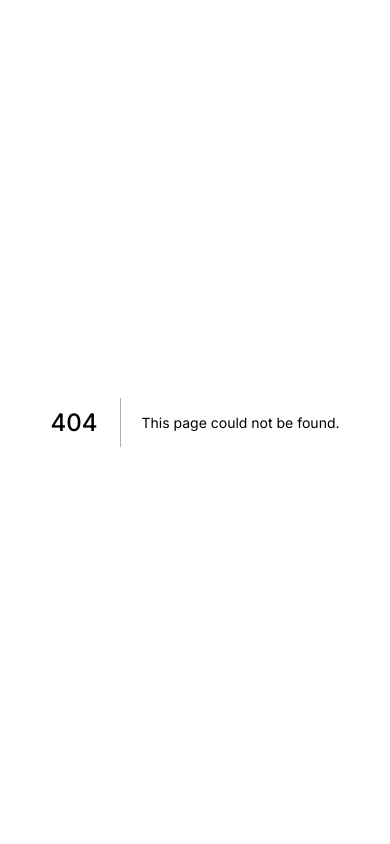
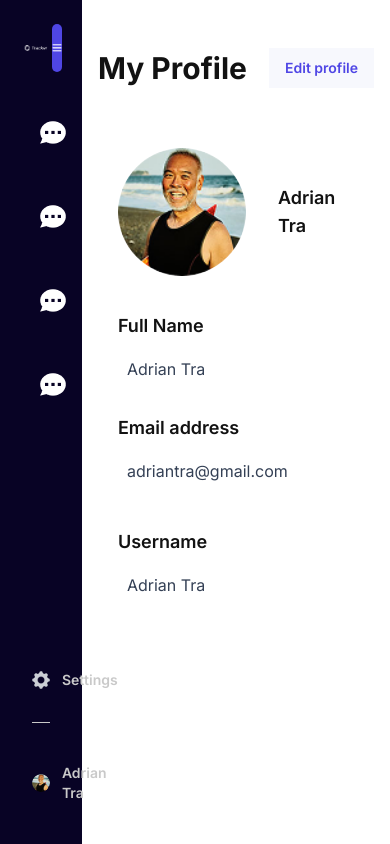
Before and after one commit to Hibachr/BudgetTrackerApp, a Next.js app: page /profile in a window 390 px wide. Before the commit this address had no page. Built offline with nearby package versions, Linux system fonts and the light colour scheme.

Commit message:
profile page added + responsive my wallet

```diff
--- a/src/components/my-wallet/mywallet-body.jsx
+++ b/src/components/my-wallet/mywallet-body.jsx
@@ -65,15 +65,15 @@ export default function MyWalletBody() {
     return (
         <div className="flex-1 bg-[#FFFFFF]">
             {/* Header Section */}
-            <div className="mt-[24px] py-[36px] px-[48px] w-[1140px] h-[140px] gap-[95px]">
+            <div className="mt-6 md:mt-8 py-6 md:py-8 px-4 md:px-8 max-w-7xl mx-auto">
                 <h1 className="font-inter font-bold text-3xl leading-10 text-[#121212]">My Wallet</h1>
                 <p className="font-inter font-normal text-sm leading-5 text-[#5B6776] mt-1">Keep track your financial plan</p>
             </div>
 
             {/* Welcome Message and Buttons Section */}
-            <div className="mx-[24px] mt-[36px] flex gap-6">
+            <div className="mx-[24px] mt-[36px] flex flex-col md:flex-row gap-6">
                 {/* Hi Adrian! Section */}
-                <div className="flex-1 w-[620px] h-[160px] px-[24px] py-[16px] gap-[21px] rounded-[6px] hover:bg-[#E2E8F0] border border-[#E2E8F0] shadow-[0px_1px_2px_0px_#1018280F,0px_1px_3px_0px_#1018281A]">
+                <div className="flex-1 w-full md:w-[620px] h-[160px] px-[24px] py-[16px] gap-[21px] rounded-[6px] hover:bg-[#E2E8F0] border border-[#E2E8F0] shadow-[0px_1px_2px_0px_#1018280F,0px_1px_3px_0px_#1018281A]">
                     <div className="flex justify-between items-center">
                         <h1 className="font-inter font-bold text-2xl leading-10 text-[#121212]">👋 Hi Adrian!</h1>
                         {/* Three Dots Icon */}
@@ -89,7 +89,7 @@ export default function MyWalletBody() {
                 </div>
 
                 {/* Buttons Section */}
-                <div className="flex-1 flex gap-4 justify-center">
+                <div className="flex-1 flex flex-col md:flex-row gap-4 justify-center">
                     {/* Send a Payment Button */}
                     <button
                         onClick={() => setShowSendPaymentForm(true)} // Show Send Payment Form
@@ -112,7 +112,7 @@ export default function MyWalletBody() {
 
             {/* Financial Plans Section */}
             <div className="mt-[36px] mx-[24px]">
-                <div className="grid grid-cols-3 gap-6">
+                <div className="grid grid-cols-1 md:grid-cols-3 gap-6">
                     {financialPlans.map((plan, index) => (
                         <div key={index} className="p-6 bg-white rounded-lg hover:bg-[#E2E8F0] border border-[#E2E8F0] shadow-[0px_1px_2px_0px_#1018280F,0px_1px_3px_0px_#1018281A]">
                             <div className="flex items-center gap-3">
@@ -150,7 +150,7 @@ export default function MyWalletBody() {
             {/* Create New Wallet Button */}
             <button
                 onClick={() => setShowCreateNewWalletForm(true)} // Show Create New Wallet Form
-                className="flex items-center w-[1140px] h-[124px] my-8 justify-center gap-2 p-4 bg-[#F7F8FD] text-[#4F46E5] rounded-m font-inter font-semibold hover:bg-[#D3D7E8] transition duration-300 shadow-[0px_1px_2px_0px_#1018280F,0px_1px_3px_0px_#1018281A]">
+                className="flex items-center w-full md:w-[1140px] h-[124px] my-8 justify-center gap-2 p-4 bg-[#F7F8FD] text-[#4F46E5] rounded-m font-inter font-semibold hover:bg-[#D3D7E8] transition duration-300 shadow-[0px_1px_2px_0px_#1018280F,0px_1px_3px_0px_#1018281A]">
                 <Image
                     src="/icons/plus.png"
                     alt="Create a new wallet"
--- /dev/null
+++ b/src/components/profile/profile-body.jsx
@@ -0,0 +1,119 @@
+import { useState } from 'react';
+
+export default function ProfileBody() {
+    const [isEditing, setIsEditing] = useState(false);
+    const [fullName, setFullName] = useState("Adrian Tra");
+    const [email, setEmail] = useState("adriantra@gmail.com");
+    const [username, setUsername] = useState("Adrian Tra");
+
+    const handleSave = () => {
+        setIsEditing(false);
+    };
+
+    const handleCancel = () => {
+        setIsEditing(false);
+        setFullName("Adrian Tra");
+        setEmail("adriantra@gmail.com");
+        setUsername("Adrian Tra");
+    };
+
+    return (
+        <div className="flex-1 bg-[#FFFFFF] h-full">
+         {/* Header Section */}
+        <div className="flex justify-between mt-6 md:mt-auto py-6 md:py-8 px-4 md:px-8 max-w-7xl mx-auto">
+            <h1 className="font-inter font-bold text-3xl leading-10 text-[#121212]">My Profile</h1>
+            <button
+                    onClick={() => setIsEditing(!isEditing)}
+                    className="font-inter font-semibold px-4 bg-[#F7F8FD] text-sm text-[#4F46E5] hover:text-[#4338CA] transition duration-300"
+            >
+                    Edit profile
+            </button>
+            </div>
+            {/* Profile Picture and Username Section */}
+            <div className="flex items-center m-[36px] gap-8">
+                <img
+                    src="images/profile.png"
+                    alt="Profile Picture"
+                    className="w-32 h-32 rounded-full object-cover"
+                />
+                <h2 className="font-inter font-semibold text-lg md:text-xl text-[#121212]">
+                    {username}
+                </h2>
+            </div>
+
+
+
+            {/* Full Name and Email Section */}
+            <div className=" m-[36px] flex flex-col md:flex-row gap-6">
+                {/* Full Name Section */}
+                <div className="flex-1">
+                    <h2 className="font-inter font-semibold text-lg md:text-xl text-[#121212] mb-2">Full Name</h2>
+                    {isEditing ? (
+                        <input
+                            type="text"
+                            value={fullName}
+                            onChange={(e) => setFullName(e.target.value)}
+                            className="w-full p-2 border border-[#E2E8F0] rounded-md focus:border-[#4F46E5] focus:outline-none"
+                        />
+                    ) : (
+                        <p className="font-inter text-[#344055] p-2 border border-transparent rounded-md">
+                            {fullName}
+                        </p>
+                    )}
+                </div>
+
+                {/* Email Section */}
+                <div className="flex-1">
+                    <h2 className="font-inter font-semibold text-lg md:text-xl text-[#121212] mb-2">Email address</h2>
+                    {isEditing ? (
+                        <input
+                            type="email"
+                            value={email}
+                            onChange={(e) => setEmail(e.target.value)}
+                            className="w-full p-2 border border-[#E2E8F0] rounded-md focus:border-[#4F46E5] focus:outline-none"
+                        />
+                    ) : (
+                        <p className="font-inter text-[#344055] p-2 border border-transparent rounded-md">
+                            {email}
+                        </p>
+                    )}
+                </div>
+            </div>
+
+            {/* Username Section */}
+            <div className="m-[36px]">
+                <h2 className="font-inter font-semibold text-lg md:text-xl text-[#121212] mb-2">Username</h2>
+                {isEditing ? (
+                    <input
+                        type="text"
+                        value={username}
+                        onChange={(e) => setUsername(e.target.value)}
+                        className="w-full p-2 border border-[#E2E8F0] rounded-md focus:border-[#4F46E5] focus:outline-none"
+                    />
+                ) : (
+                    <p className="font-inter text-[#344055] p-2 border border-transparent rounded-md">
+                        {username}
+                    </p>
+                )}
+            </div>
+
+            {/* Save and Cancel Buttons */}
+            {isEditing && (
+                <div className="flex gap-4 m-[36px]">
+                    <button
+                        onClick={handleSave}
+                        className="font-inter font-semibold text-sm text-white bg-[#4F46E5] px-4 py-2 rounded-md hover:bg-[#4338CA] transition duration-300"
+                    >
+                        Save
+                    </button>
+                    <button
+                        onClick={handleCancel}
+                        className="font-inter font-semibold text-sm text-[#4F46E5] bg-white border border-[#4F46E5] px-4 py-2 rounded-md hover:bg-[#F7F8FD] transition duration-300"
+                    >
+                        Cancel
+                    </button>
+                </div>
+            )}
+        </div>
+    );
+}
--- a/src/components/sidebar/sidebar.jsx
+++ b/src/components/sidebar/sidebar.jsx
@@ -1,3 +1,78 @@
+// import Link from 'next/link';
+// import Image from 'next/image';
+// import { useRouter } from 'next/router';
+
+// const menuItems = [
+//     { href: "/my-wallet", label: "My Wallet", icon: "/icons/Icon.png" },
+//     { href: "/my-card", label: "My Card", icon: "/icons/Icon.png" },
+//     { href: "/finance-chart", label: "Finance Chart", icon: "/icons/Icon.png" },
+//     { href: "/recent-transactions", label: "Recent Transactions", icon: "/icons/Icon.png", notification: 3 }
+// ];
+
+// export default function SideBar() {
+//     const router = useRouter();
+
+//     return (
+//         <div className="w-[300px] max-w-[21%] h-auto bg-[#080325] text-white flex flex-col py-6 px-5">
+//             {/* Logo and Hamburger Menu */}
+//             <div className="mb-6 flex items-center justify-between">
+//                 <div className="flex items-center">
+//                     <Image src="/images/Tracker.png" alt="Logo" width={161} height={54} />
+//                 </div>
+//                 {/* Hamburger Menu Icon inside a Circle */}
+//                 <div className="w-12 h-12 bg-[#4F46E5] rounded-full flex items-center justify-center cursor-pointer">
+//                     <Image
+//                         src="/icons/hamburgermenu.png"
+//                         alt="Menu"
+//                         width={18}
+//                         height={18}
+//                     />
+//                 </div>
+//             </div>
+
+//             {/* Navigation */}
+//             <nav className="flex-1">
+//                 <ul className="space-y-3">
+//                     {menuItems.map((item) => (
+//                         <li key={item.href} className="flex items-center">
+//                             <Link
+//                                 href={item.href}
+//                                 className={`flex items-center text-sm font-semibold h-[72px] w-[264px] px-[20px] gap-[14px] leading-5 rounded-lg transition duration-300
+//                                             ${router.pathname === item.href ? 'bg-[#1B1735]' : 'hover:bg-[#1B1735]'}`}
+//                             >
+//                                 <Image src={item.icon} alt={`${item.label} Icon`} width={32} height={32} />
+//                                 <span className="ml-4 flex-1">{item.label}</span>
+
+//                                 {/* Notification Badge */}
+//                                 {item.notification && (
+//                                     <span className="bg-red-600 text-white text-xs font-semibold rounded-full w-6 h-6 flex items-center justify-center">
+//                                         {item.notification}
+//                                     </span>
+//                                 )}
+//                             </Link>
+//                         </li>
+//                     ))}
+//                 </ul>
+//             </nav>
+
+//             {/* Footer */}
+//             <div className="mb-[200px] space-y-6 px-3">
+//                 {/* Settings */}
+//                 <div className="flex items-center gap-3 text-sm font-semibold text-[#C9C9C9] border-b border-[#C9C9C9] pb-8">
+//                     <Image src="/icons/settings.png" alt="Settings" width={32} height={32} />
+//                     <span>Settings</span>
+//                 </div>
+
+//                 {/* Profile */}
+//                 <div className="flex items-center gap-3 text-sm text-[#C9C9C9] font-semibold pt-4">
+//                     <Image src="/images/profile.png" alt="User" width={32} height={32} className="rounded-full" />
+//                     <span>Adrian Tra</span>
+//                 </div>
+//             </div>
+//         </div>
+//     );
+// }
+
 import Link from 'next/link';
 import Image from 'next/image';
 import { useRouter } from 'next/router';
@@ -56,7 +131,7 @@ export default function SideBar() {
             </nav>
 
             {/* Footer */}
-            <div className="mb-[200px] space-y-6 px-3">
+            <div className="mb-[40%] mt-24 space-y-6 px-3">
                 {/* Settings */}
                 <div className="flex items-center gap-3 text-sm font-semibold text-[#C9C9C9] border-b border-[#C9C9C9] pb-8">
                     <Image src="/icons/settings.png" alt="Settings" width={32} height={32} />
@@ -64,10 +139,12 @@ export default function SideBar() {
                 </div>
 
                 {/* Profile */}
-                <div className="flex items-center gap-3 text-sm text-[#C9C9C9] font-semibold pt-4">
-                    <Image src="/images/profile.png" alt="User" width={32} height={32} className="rounded-full" />
-                    <span>Adrian Tra</span>
-                </div>
+                <Link href="/profile">
+                    <div className="flex items-center gap-3 text-sm text-[#C9C9C9] font-semibold pt-4 cursor-pointer">
+                        <Image src="/images/profile.png" alt="User" width={32} height={32} className="rounded-full" />
+                        <span>Adrian Tra</span>
+                    </div>
+                </Link>
             </div>
         </div>
     );
--- /dev/null
+++ b/src/pages/profile.jsx
@@ -0,0 +1,11 @@
+import ProfileBody from "@/components/profile/profile-body";
+import SideBar from "@/components/sidebar/sidebar";
+
+export default function Profile (){
+    return (
+        <div className="flex min-h-screen">
+        <SideBar />
+        <ProfileBody />
+        </div>
+    )
+}
```
Also changed, not shown: public/images/profile.png.
